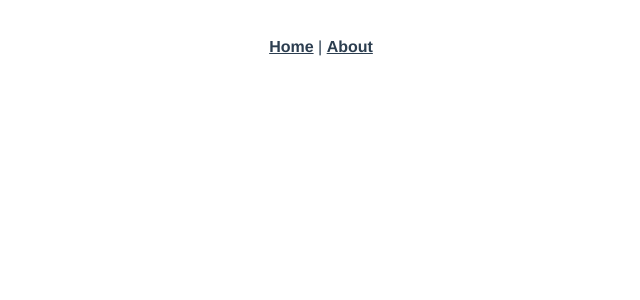
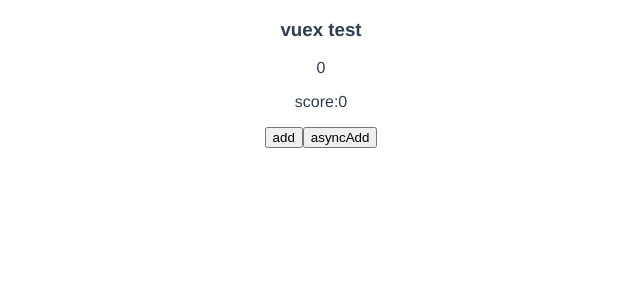
Before and after one commit to Qinghuanhehuan/practice, a Vue app: page /home in a window 1280 px wide. Shown: the top 300 px of the page, without its empty margins (319-959 px from the left). Built offline with nearby package versions, Linux system fonts and the light colour scheme.

Commit message:
添加vuex实现

```diff
--- a/package.json
+++ b/package.json
@@ -11,12 +11,14 @@
     "async-validator": "^3.2.4",
     "core-js": "^3.6.4",
     "vue": "^2.6.11",
-    "vue-router": "^3.1.6"
+    "vue-router": "^3.1.6",
+    "vuex": "^3.1.3"
   },
   "devDependencies": {
     "@vue/cli-plugin-babel": "~4.3.0",
     "@vue/cli-plugin-eslint": "~4.3.0",
     "@vue/cli-plugin-router": "~4.3.0",
+    "@vue/cli-plugin-vuex": "~4.3.0",
     "@vue/cli-service": "~4.3.0",
     "babel-eslint": "^10.1.0",
     "eslint": "^6.7.2",
--- a/src/App.vue
+++ b/src/App.vue
@@ -1,13 +1,21 @@
 <template>
   <div id="app">
-    <div id="nav">
+    <!-- <div id="nav">
       <router-link to="/">Home</router-link> |
       <router-link to="/about">About</router-link>
     </div>
-    <router-view/>
+    <router-view/> -->
+    <VuexTest></VuexTest>
   </div>
 </template>
-
+<script>
+import VuexTest from './components/VuexTest'
+export default {
+  components:{
+    VuexTest
+  }
+}
+</script>
 <style>
 #app {
   font-family: Avenir, Helvetica, Arial, sans-serif;
--- /dev/null
+++ b/src/components/VuexTest.vue
@@ -0,0 +1,24 @@
+<template>
+  <div>
+    <h3>vuex test</h3>
+    <p>{{$store.state.count}}</p>
+    <p>{{$store.getters.score}}</p>
+    <button @click="add">add</button>
+    <button @click="asyncAdd">asyncAdd</button>
+  </div>
+</template>
+<script>
+export default {
+  methods:{
+    add(){
+      this.$store.commit('add',2)
+    },
+    async asyncAdd(){
+      const result = await this.$store.dispatch('asyncAdd')
+      if(result.ok===1){
+        alert('操作成功！')
+      }
+    }
+  }
+}
+</script>
--- a/src/main.js
+++ b/src/main.js
@@ -1,6 +1,7 @@
 import Vue from 'vue'
 import App from './App.vue'
 import router from './router'
+import store from './store'
 // import router from './wrouter'
 
 Vue.config.productionTip = false
@@ -17,5 +18,6 @@
 
 new Vue({
   router,
+  store,
   render: h => h(App)
 }).$mount('#app')
--- /dev/null
+++ b/src/store/index.js
@@ -0,0 +1,33 @@
+import Vue from 'vue'
+import Vuex from 'vuex'
+
+Vue.use(Vuex)
+
+export default new Vuex.Store({
+  state: {
+    count:0
+  },
+  mutations: {
+    add(state,num=1){
+      state.count+=num
+    }
+  },
+  getters:{
+    score(state){
+      return 'score:'+state.count
+    }
+  },
+  actions: {
+    // 复杂业务逻辑，类似controller；如ajax请求
+    asyncAdd({commit}){
+      return new Promise(resolve=>{
+        setTimeout(() => {
+          commit('add')
+          resolve({ok:1})
+        }, 1000)
+      })
+    }
+  },
+  modules: {
+  }
+})
```
Also changed, not shown: 1 other file (tests, documents, lock files or other folders).
